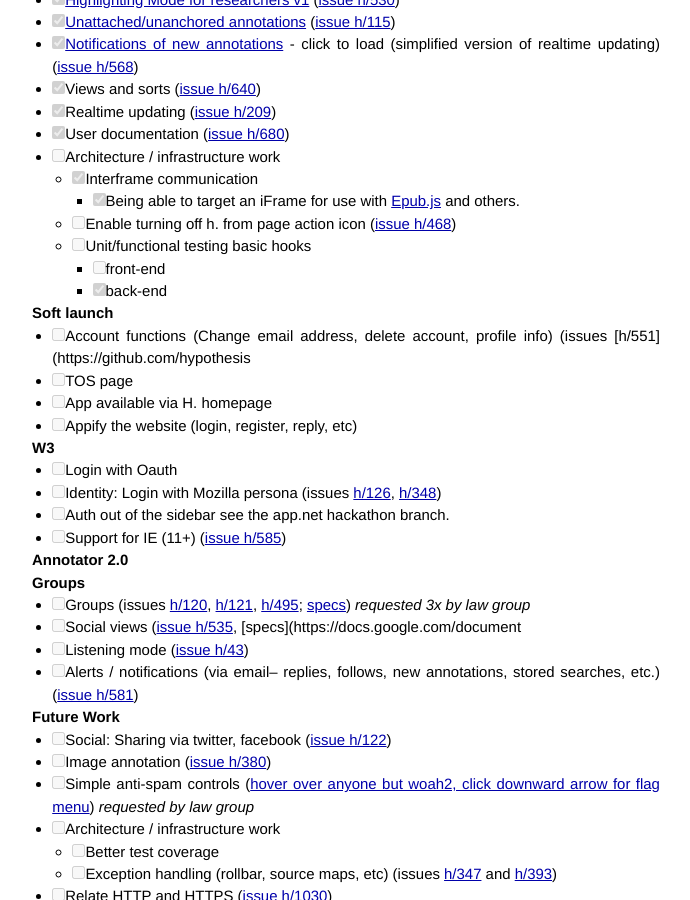
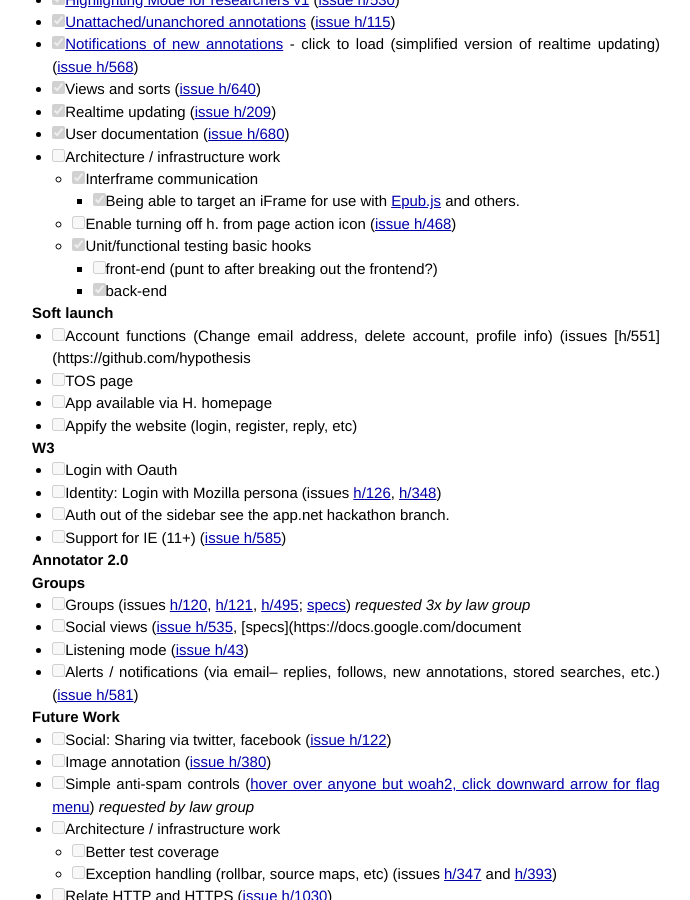
Before and after one commit to hypothesis/vision, a Jekyll site: the page built from _posts/2014-02-15-roadmap.md, in a window 1280 px wide and 900 px high, scrolled down 1267 px. Shown: the whole window, without its empty margins (294-984 px from the left). Built offline with Jekyll 4.4.1, drawn with Linux system fonts in a browser that asks for light colours; Markdown is read by kramdown in place of the engine named in the settings.

Commit message:
Update 2014-02-15-roadmap.md

```diff
--- a/_posts/2014-02-15-roadmap.md
+++ b/_posts/2014-02-15-roadmap.md
@@ -64,8 +64,8 @@ Roadmap
     - [X] Interframe communication
         - [X] Being able to target an iFrame for use with [Epub.js](https://github.com/fchasen/epub.js) and others.
     - [ ] Enable turning off h. from page action icon ([issue h/468](https://github.com/hypothesis/h/issues/468))
-    - [ ] Unit/functional testing basic hooks
-        - [ ] front-end
+    - [X] Unit/functional testing basic hooks
+        - [ ] front-end (punt to after breaking out the frontend?)
         - [X] back-end
 
 
```
